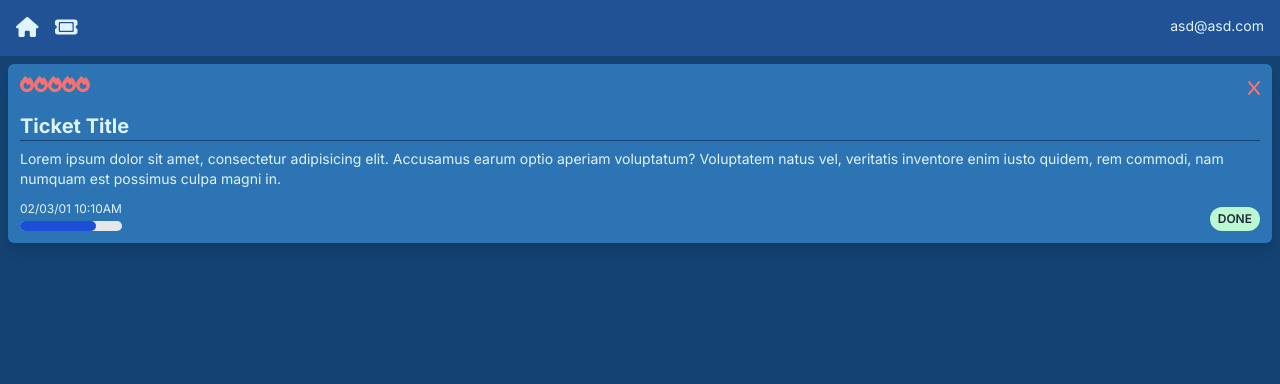
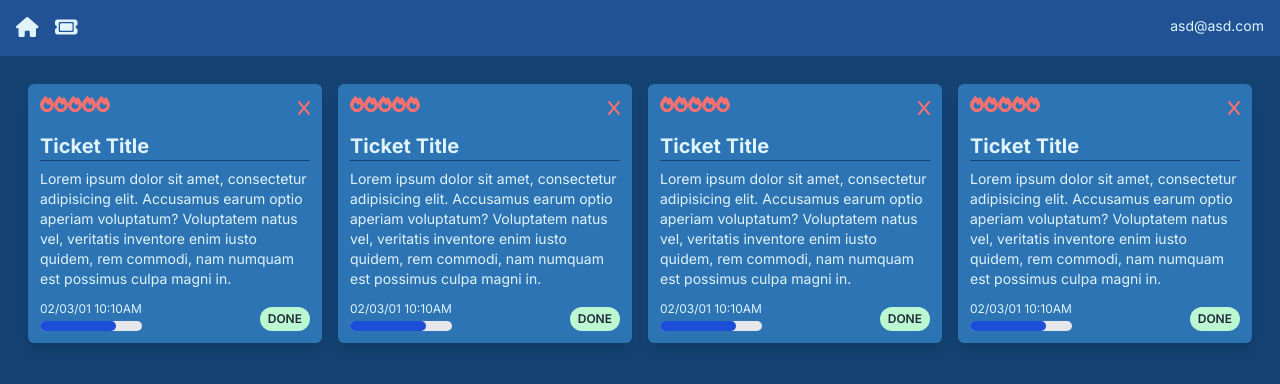
Before and after one commit to DonArthur/ticketing-app, a Next.js app: page / in a window 1280 px wide. Shown: the top 384 px of the page. Built offline with nearby package versions, Linux system fonts and the light colour scheme.

Commit message:
update: dashboard styling

```diff
--- a/app/page.tsx
+++ b/app/page.tsx
@@ -4,7 +4,14 @@ type Props = {}
 
 const Dashboard = (props: Props) => {
   return (
-    <div><TicketCard /></div>
+    <div className="p-5">
+      <div className="lg:grid lg:grid-cols-2 xl:grid xl:grid-cols-4">
+        <TicketCard />
+        <TicketCard />
+        <TicketCard />
+        <TicketCard />
+      </div>
+    </div>
   )
 }
 
```
